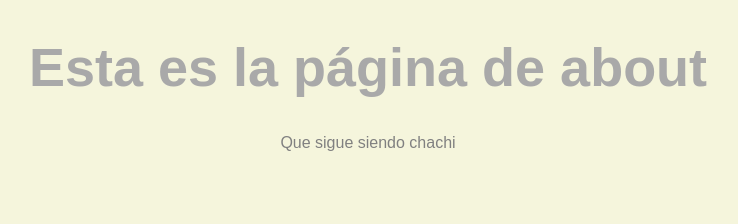
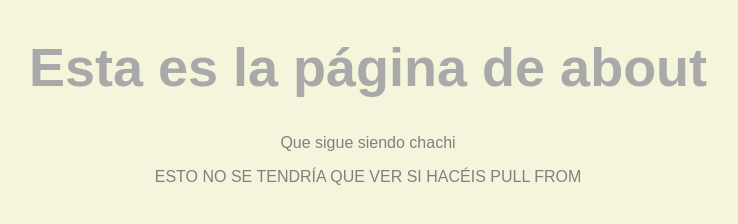
Before and after one commit to rsvives/pagina_chachi, a plain HTML site: page about.html in a window 1280 px wide. Shown: the whole page, without its empty margins (272-1010 px from the left). Drawn offline with Linux system fonts and the light colour scheme.

Commit message:
Update about.html

```diff
--- a/about.html
+++ b/about.html
@@ -12,6 +12,7 @@
 <body>
     <h1>Esta es la página de about</h1>
     <p>Que sigue siendo chachi</p>
+    <p>ESTO NO SE TENDRÍA QUE VER SI HACÉIS PULL FROM</p>
 </body>
 
 </html>
```
